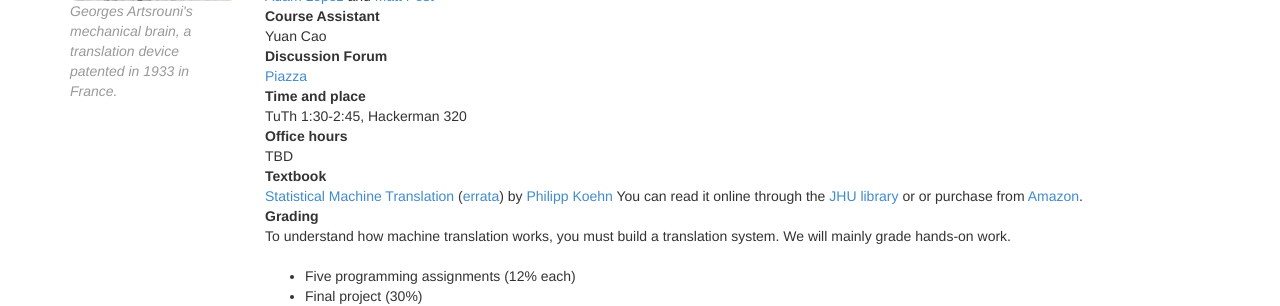
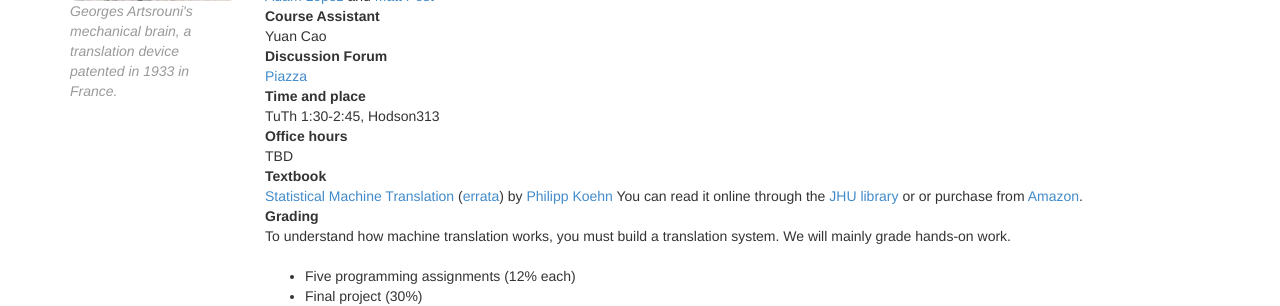
Before and after one commit to mt-class/jhu, a Jekyll site: the page built from index.md, in a window 1280 px wide. Shown: the part 214-520 px from the top of the page. Built offline with Jekyll 4.4.1, drawn with Linux system fonts in a browser that asks for light colours; nearby versions of some CDN libraries.

Commit message:
Update index.md

```diff
--- a/index.md
+++ b/index.md
@@ -32,7 +32,7 @@ Discussion Forum
 : [Piazza](https://piazza.com/jhu/spring2014/en600468/home)
 
 Time and place
-: TuTh 1:30-2:45, Hackerman 320
+: TuTh 1:30-2:45, Hodson313
 
 Office hours
 : TBD
```
